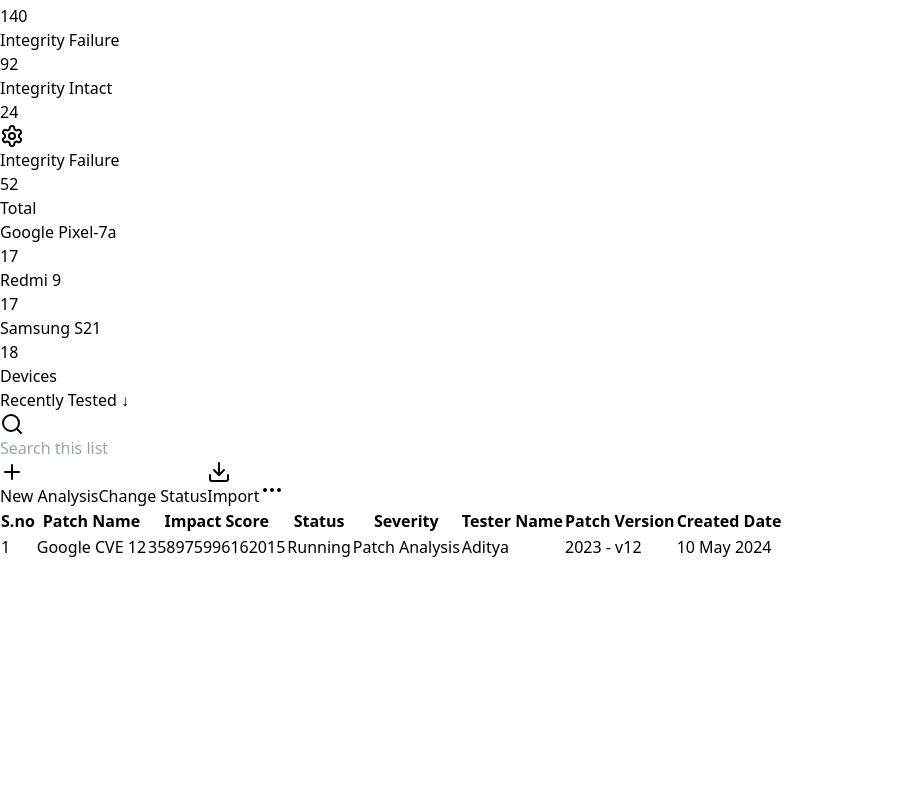
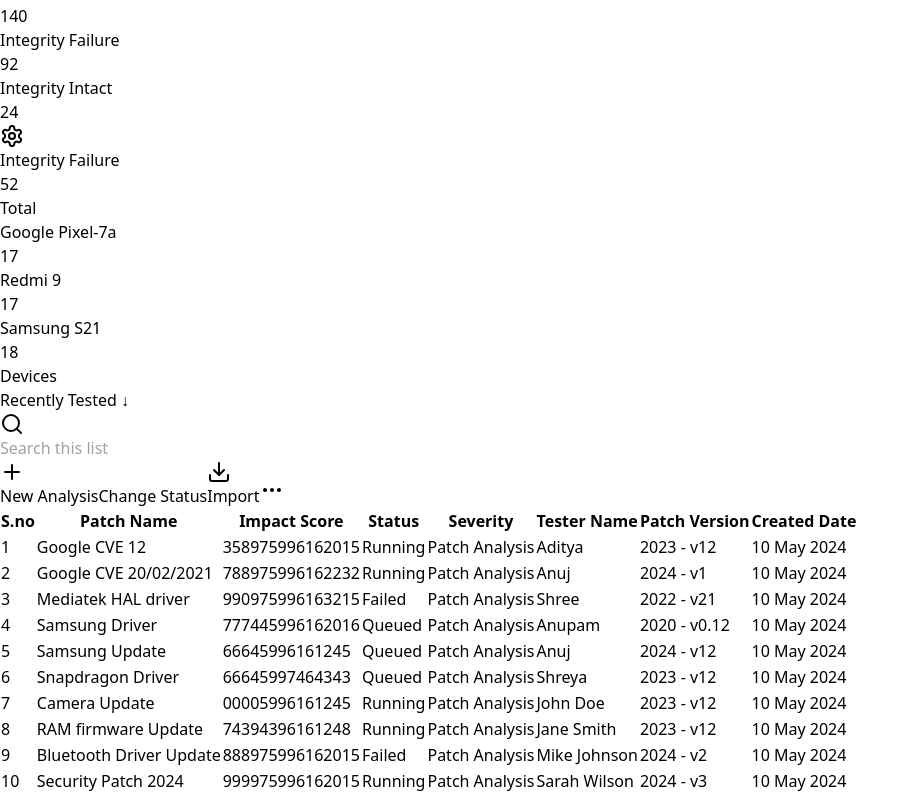
Before and after one commit to devansharyan123/kern, a React (Vite) app: page /analytics in a window 1280 px wide. Shown: the part 736-1530 px from the top of the page, without its empty margins (0-919 px from the left). Before the commit the page ends 1296 px from the top, so only its background shows below. Built offline with nearby package versions, Linux system fonts and the light colour scheme.

Commit message:
analysis page added

```diff
--- a/src/App.jsx
+++ b/src/App.jsx
@@ -11,6 +11,7 @@
 import DeviceManagement from './pages/deviceManagement';
 import Dashboard from './pages/Dashboard';
 import OSICM  from './pages/osicm';
+import PatchAnalysis from './pages/fileUpload';
 
 function App() {
   const [count, setCount] = useState(0);
@@ -22,6 +23,7 @@
           <Route path='' element={<OSICM/>} />
         <Route path="/home" element={<Home />} />
         <Route path="/analytics" element={<Analytics />} />
+        <Route path="/analytics/patch-analysis" element={<PatchAnalysis />} />
         <Route path="/reports" element={<Reports />} />
         <Route path="/configurations" element={<Configurations />} />
         <Route path="/inferences" element={<Inferences />} />
--- a/src/pages/analytics.jsx
+++ b/src/pages/analytics.jsx
@@ -1,6 +1,7 @@
 import React, { useState } from 'react';
 import { LineChart, Line, PieChart, Pie, Cell, ResponsiveContainer } from 'recharts';
 import { Search, Plus, Settings, Download, MoreHorizontal } from 'lucide-react';
+import { useNavigate } from "react-router-dom";
 
 const AnalysisDashboard = ({ data = null }) => {
     // Default values
@@ -36,7 +37,96 @@
                 patchVersion: '2023 - v12',
                 createdDate: '10 May 2024'
             },
-      // Add more default items as needed
+            {
+                id: 2,
+                patchName: 'Google CVE 20/02/2021',
+                impactScore: '788975996162232',
+                status: 'Running',
+                severity: 'Patch Analysis',
+                testerName: 'Anuj',
+                patchVersion: '2024 - v1',
+                createdDate: '10 May 2024'
+            },
+            {
+                id: 3,
+                patchName: 'Mediatek HAL driver',
+                impactScore: '990975996163215',
+                status: 'Failed',
+                severity: 'Patch Analysis',
+                testerName: 'Shree',
+                patchVersion: '2022 - v21',
+                createdDate: '10 May 2024'
+            },
+            {
+                id: 4,
+                patchName: 'Samsung Driver',
+                impactScore: '777445996162016',
+                status: 'Queued',
+                severity: 'Patch Analysis',
+                testerName: 'Anupam',
+                patchVersion: '2020 - v0.12',
+                createdDate: '10 May 2024'
+            },
+            {
+                id: 5,
+                patchName: 'Samsung Update',
+                impactScore: '66645996161245',
+                status: 'Queued',
+                severity: 'Patch Analysis',
+                testerName: 'Anuj',
+                patchVersion: '2024 - v12',
+                createdDate: '10 May 2024'
+            },
+            {
+                id: 6,
+                patchName: 'Snapdragon Driver',
+                impactScore: '66645997464343',
+                status: 'Queued',
+                severity: 'Patch Analysis',
+                testerName: 'Shreya',
+                patchVersion: '2023 - v12',
+                createdDate: '10 May 2024'
+            },
+            {
+                id: 7,
+                patchName: 'Camera Update',
+                impactScore: '00005996161245',
+                status: 'Running',
+                severity: 'Patch Analysis',
+                testerName: 'John Doe',
+                patchVersion: '2023 - v12',
+                createdDate: '10 May 2024'
+            },
+            {
+                id: 8,
+                patchName: 'RAM firmware Update',
+                impactScore: '74394396161248',
+                status: 'Running',
+                severity: 'Patch Analysis',
+                testerName: 'Jane Smith',
+                patchVersion: '2023 - v12',
+                createdDate: '10 May 2024'
+            },
+            {
+                id: 9,
+                patchName: 'Bluetooth Driver Update',
+                impactScore: '888975996162015',
+                status: 'Failed',
+                severity: 'Patch Analysis',
+                testerName: 'Mike Johnson',
+                patchVersion: '2024 - v2',
+                createdDate: '10 May 2024'
+            },
+            {
+                id: 10,
+                patchName: 'Security Patch 2024',
+                impactScore: '999975996162015',
+                status: 'Running',
+                severity: 'Patch Analysis',
+                testerName: 'Sarah Wilson',
+                patchVersion: '2024 - v3',
+                createdDate: '10 May 2024'
+            }
         ]
     };
 
@@ -129,6 +219,9 @@
         </div>
     );
 
+    const navigate = useNavigate();
+
+
     return (
         <div className="p-6 bg-gray-50 min-h-screen">
             {/* Stats Grid */}
@@ -182,7 +275,10 @@
                             />
                         </div>
                         <div className="flex items-center gap-2">
-              <button className="px-4 py-2 bg-blue-600 text-white rounded-lg flex items-center gap-2">
+                            <button
+                                className="px-4 py-2 bg-blue-600 text-white rounded-lg flex items-center gap-2"
+                                onClick={() => navigate("/analytics/patch-analysis")}
+                            >
                                 <Plus className="w-4 h-4" />
                                 New Analysis
                             </button>
@@ -221,8 +317,7 @@
                                     <td className="px-6 py-4 text-sm font-medium text-gray-900">{device.patchName}</td>
                                     <td className="px-6 py-4 text-sm text-gray-500">{device.impactScore}</td>
                                     <td className="px-6 py-4 text-sm">
-                    <span className={`px-2 py-1 rounded-full text-xs ${
-                      device.status === 'Running' ? 'bg-green-100 text-green-800' :
+                                        <span className={`px-2 py-1 rounded-full text-xs ${device.status === 'Running' ? 'bg-green-100 text-green-800' :
                                             device.status === 'Failed' ? 'bg-red-100 text-red-800' :
                                                 'bg-gray-100 text-gray-800'
                                             }`}>
--- /dev/null
+++ b/src/pages/fileUpload.jsx
@@ -0,0 +1,107 @@
+import React, { useState } from "react";
+import { FileIcon, InfoIcon, Upload } from "lucide-react";
+import { useNavigate } from "react-router-dom";
+
+const FileUpload = () => {
+  const [file, setFile] = useState(null);
+  const navigate = useNavigate();
+
+  return (
+    <div className="flex flex-col items-center justify-center max-w-full mx-auto p-8 gap-8">
+      {!file && (
+        <img
+          src="https://res.cloudinary.com/dwwbx27ts/image/upload/v1738217501/2933152_1_llimue.jpg"
+          alt="Upload illustration"
+          width={400}
+          height={300}
+          className="mb-4"
+        />
+      )}
+
+      {!file && (
+        <input
+          type="file"
+          className="hidden"
+          id="file-upload"
+          onChange={(e) => {
+            const selectedFile = e.target.files?.[0];
+            if (selectedFile) {
+              console.log(selectedFile.name);
+              setFile(selectedFile);
+            }
+          }}
+        />
+      )}
+
+      <label htmlFor="file-upload" className="w-full">
+        {file ? (
+          <div className="space-y-8 w-full">
+            {/* File Display */}
+            <div className="border border-dashed border-blue-400 rounded-lg p-6 flex items-center justify-center gap-3 mx-auto max-w-2xl">
+              <FileIcon className="h-6 w-6 text-blue-500" />
+              <span className="text-blue-500 text-lg">{file.name}</span>
+            </div>
+
+            {/* Patch Information */}
+            <div className="bg-white rounded-lg p-6 shadow-md border">
+              <div className="flex items-center gap-2 mb-4">
+                <h2 className="text-lg font-semibold">Patch Information</h2>
+                <InfoIcon className="h-4 w-4 text-gray-400" />
+              </div>
+
+              {/* Custom Table */}
+              <div className="overflow-x-auto">
+                <table className="w-full border-collapse border border-gray-200">
+                  <thead className="bg-gray-100">
+                    <tr>
+                      <th className="border p-3 text-left text-gray-600">Patch Name</th>
+                      <th className="border p-3 text-left text-gray-600">Patch Version</th>
+                      <th className="border p-3 text-left text-gray-600">Patch Source</th>
+                    </tr>
+                  </thead>
+                  <tbody>
+                    <tr className="border">
+                      <td className="border p-3 text-blue-500">paoip-123.eesh.patch</td>
+                      <td className="border p-3 text-blue-500">0.16.7.2.tar.bz2</td>
+                      <td className="border p-3 text-blue-500">Np1-i your-patch-file.patch</td>
+                    </tr>
+                  </tbody>
+                </table>
+              </div>
+            </div>
+          </div>
+        ) : (
+          <span className="cursor-pointer w-full border-2 border-dashed border-gray-300 rounded-lg p-8 flex flex-col items-center justify-center gap-4 bg-gray-50 hover:bg-gray-100 transition">
+            <Upload className="h-8 w-8 text-gray-500" />
+            <p className="text-gray-500">Drag or Upload Patch File</p>
+          </span>
+        )}
+      </label>
+
+      {/* Action Buttons */}
+      <div className="flex w-full gap-4 justify-end">
+        <button
+          onClick={() => navigate("/analysis/dynamic-analysis")}
+          disabled={!file}
+          className={`px-5 py-2 text-white rounded-3xl transition ${
+            file ? "bg-red-500 hover:bg-red-600" : "bg-gray-400 cursor-not-allowed"
+          }`}
+        >
+          Dynamic Analysis
+        </button>
+
+        <button
+          onClick={() => navigate("/analysis/static-analysis")}
+          disabled={!file}
+          className={`px-5 py-2 text-white rounded-3xl transition ${
+            file ? "bg-blue-500 hover:bg-blue-600" : "bg-gray-400 cursor-not-allowed"
+          }`}
+        >
+          Static Analysis
+        </button>
+      </div>
+    </div>
+  );
+};
+
+export default FileUpload;
```
Lines whose indentation alone changed are shown as unchanged.
